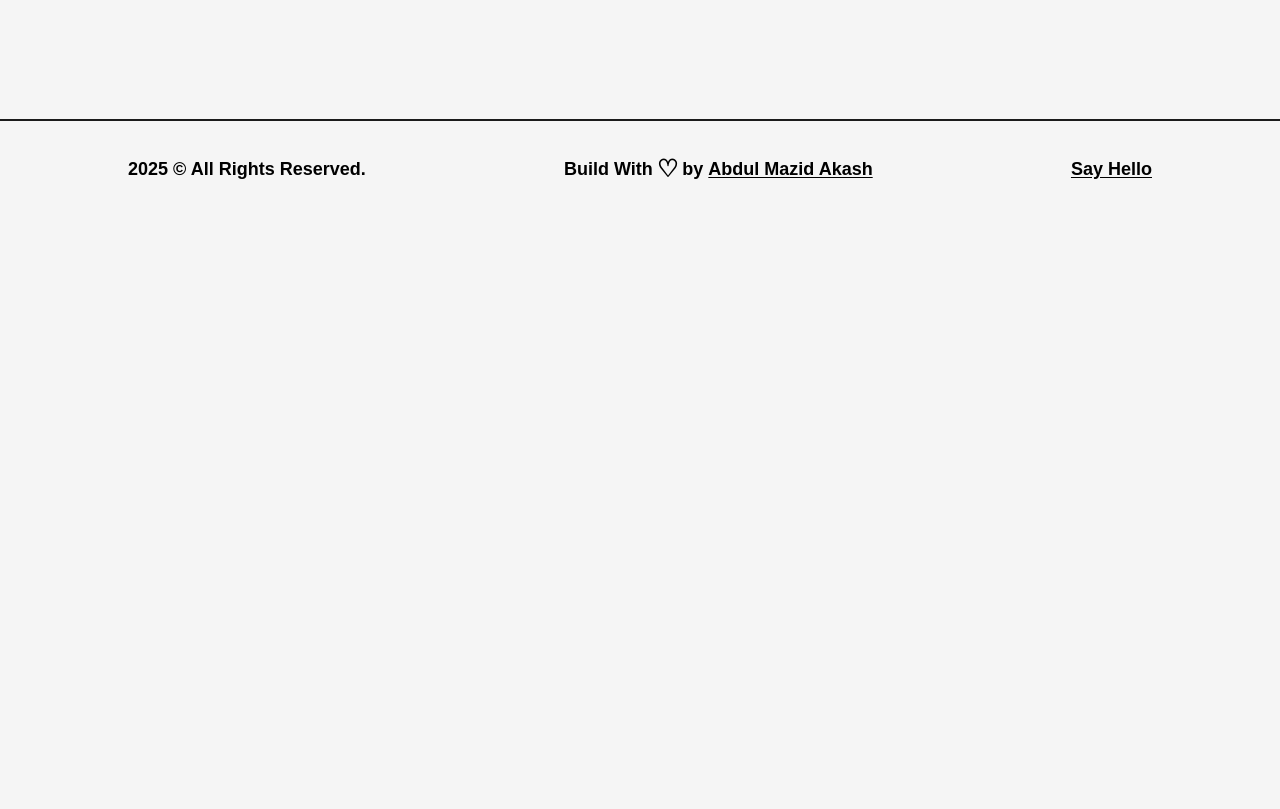
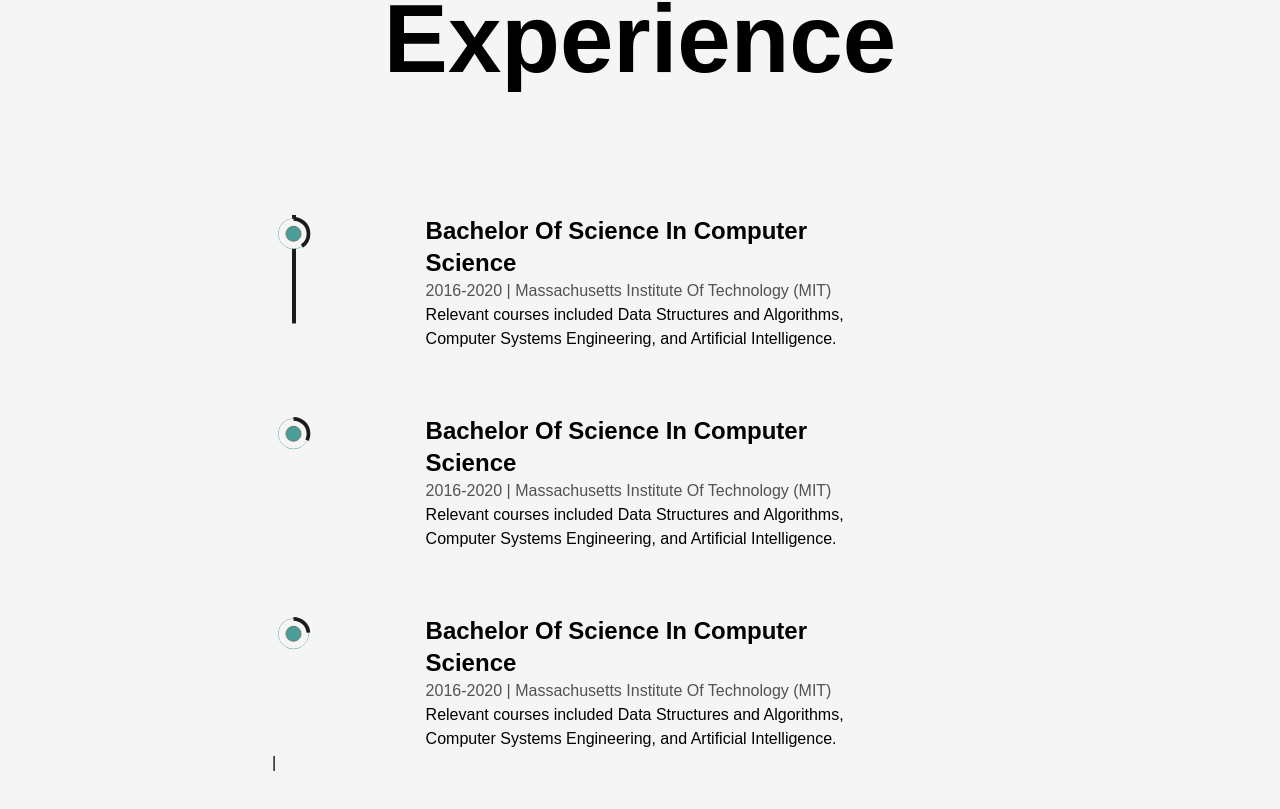
Before and after one commit to abdulmazidakash/f-next-js-portfolio-2025, a Next.js app: page /about in a window 1280 px wide. Shown: the part 3563-4372 px from the top of the page. Before the commit the page ends 3780 px from the top, so only its background shows below. Built offline with nearby package versions, Linux system fonts and the light colour scheme.

Commit message:
education section and finally about page almost done

```diff
--- a/src/app/about/page.jsx
+++ b/src/app/about/page.jsx
@@ -1,4 +1,5 @@
 import AboutPage from '@/components/about/AboutPage'
+import Education from '@/components/Education';
 import Experience from '@/components/Experience';
 import SkillsSection from '@/components/Skills';
 import React from 'react'
@@ -13,6 +14,7 @@
 		<AboutPage/>
     <SkillsSection/>
     <Experience/>
+    <Education/>
 	</div>
   )
 }
--- /dev/null
+++ b/src/components/Education.jsx
@@ -0,0 +1,69 @@
+'use client'
+import React, { useRef } from 'react'
+import {motion, useScroll} from 'framer-motion'
+import LiIcon from './LiIcon'
+
+const Details = ({type, time, place, info}) =>{
+	const ref = useRef(null);
+
+	return <li ref={ref} className='my-8 first:mt-0 last:mb-0 w-[60%] mx-auto flex flex-col items-center justify-between'>
+		<LiIcon reference={ref} />
+		<motion.div
+		initial={{y:50}}
+		whileInView={{y:0}}
+		transition={{duration:0.5, type:'spring'}}
+		>
+			<h3 className='capitalize font-bold text-2xl'>{type}</h3>
+			<span className='capitalize font-medium text-dark/75'>
+				{time} | {place}
+			</span>
+			<p className='font-medium w-full'>
+				{info}
+			</p>
+		</motion.div>
+	</li>
+}
+
+export default function Education() {
+	const ref = useRef(null);
+	const { scrollYProgress } = useScroll({
+			target: ref,
+			offset: ["start end", "end start"],
+});
+
+
+  return (
+	<div className='my-64'>
+		<h2 className='font-bold text-8xl mb-32 w-full text-center'>Experience</h2>
+
+		<div ref={ref} className='w-[75%] mx-auto relative'>
+			{/* sidebar div  */}
+			<motion.div style={{scaleY:scrollYProgress}} className='absolute -z-10 left-9 top-0 w-[4px] h-full bg-dark origin-top'></motion.div>
+
+			<ul className='w-full flex flex-col items-start justify-between ml-4'>
+				<Details
+				type={'Bachelor Of Science In Computer Science'}
+				time={'2016-2020'}
+				place={'Massachusetts Institute Of Technology (MIT)'}
+				info={'Relevant courses included Data Structures and Algorithms, Computer Systems Engineering, and Artificial Intelligence.'}
+				/>
+				<Details
+				type={'Bachelor Of Science In Computer Science'}
+				time={'2016-2020'}
+				place={'Massachusetts Institute Of Technology (MIT)'}
+				info={'Relevant courses included Data Structures and Algorithms, Computer Systems Engineering, and Artificial Intelligence.'}
+				/>
+				<Details
+				type={'Bachelor Of Science In Computer Science'}
+				time={'2016-2020'}
+				place={'Massachusetts Institute Of Technology (MIT)'}
+				info={'Relevant courses included Data Structures and Algorithms, Computer Systems Engineering, and Artificial Intelligence.'}
+				/>
+
+ |
+
+			</ul>
+		</div>
+	</div>
+  )
+}
```
